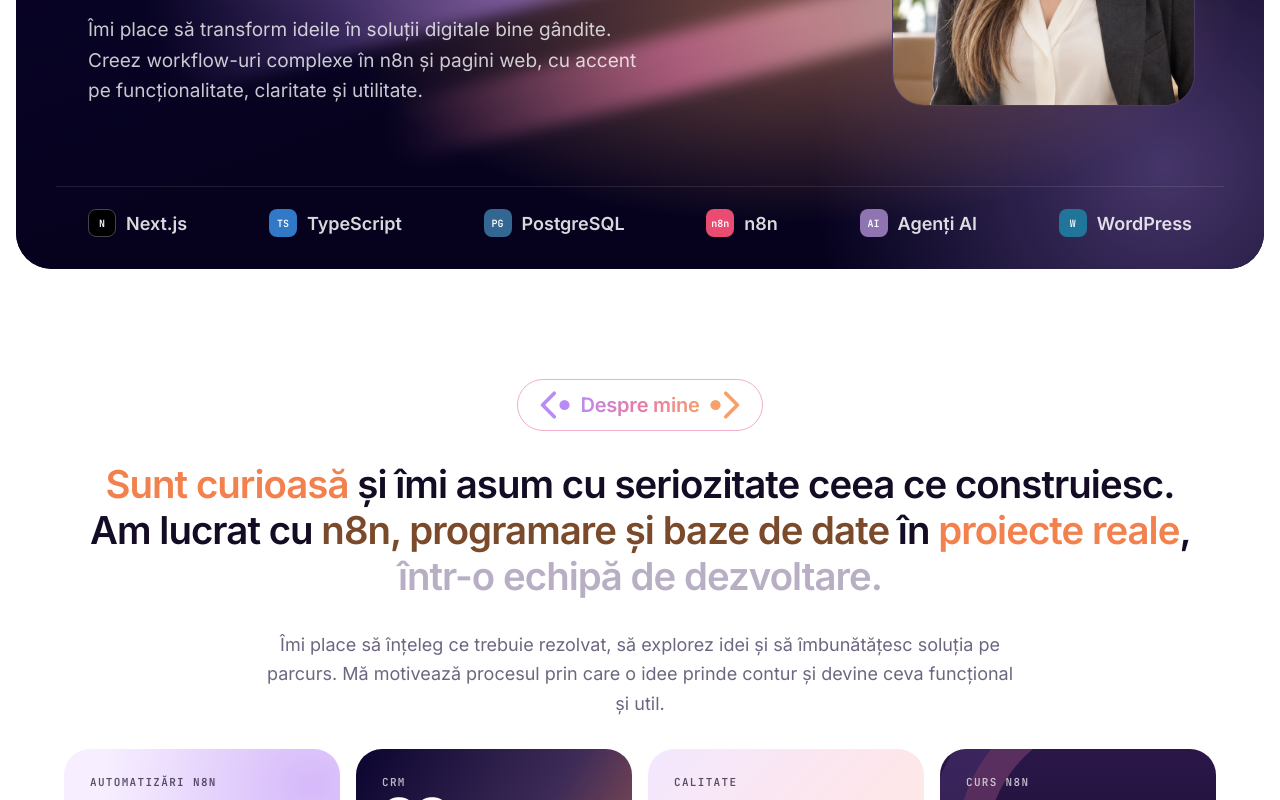
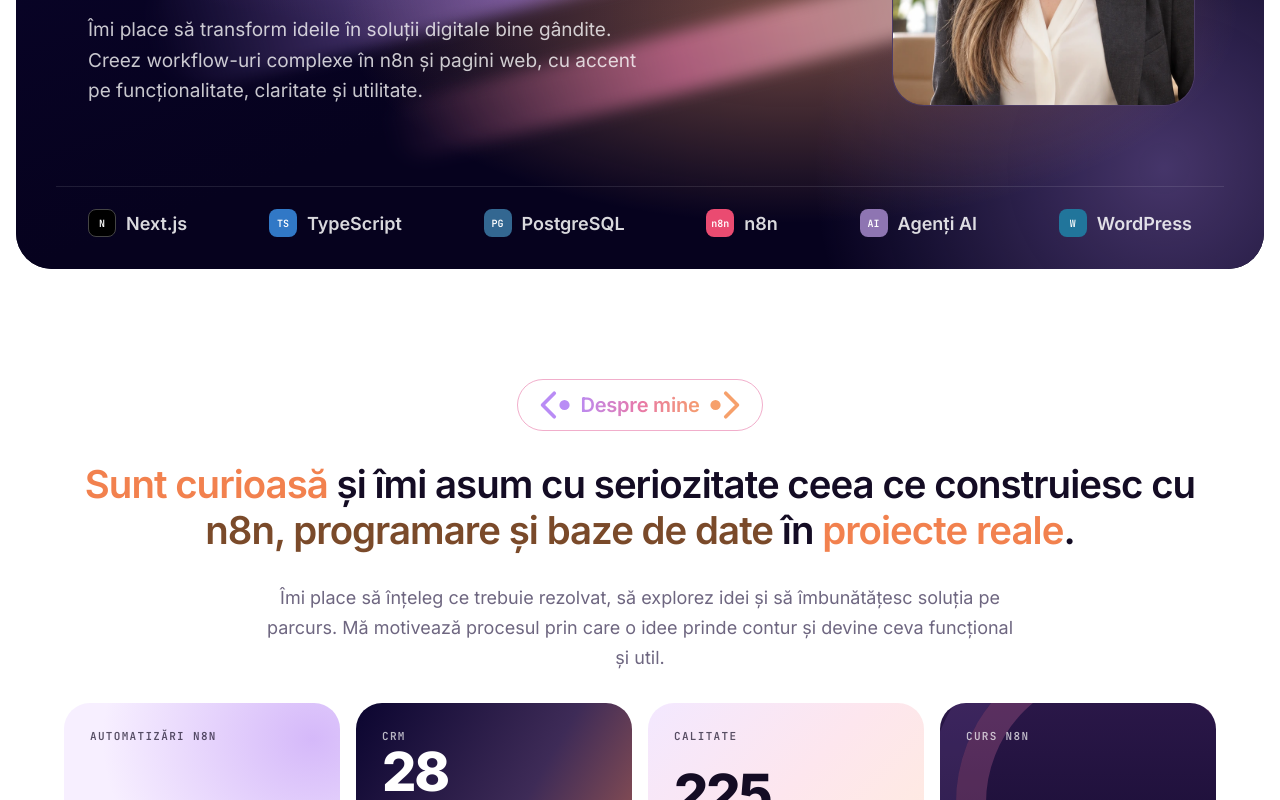
Before and after one commit to cristinabotan/cristinabotan.github.io, a plain HTML site: page index.html in a window 1280 px wide. Shown: the part 420-1220 px from the top of the page. Drawn offline with Linux system fonts and the light colour scheme.

Commit message:
Despre mine: titlu nou
Co-Authored-By: Claude Opus 5.5 <noreply@anthropic.com>

```diff
--- a/index.html
+++ b/index.html
@@ -52,7 +52,7 @@
   <!-- ===== DESPRE ===== -->
   <section class="sec" id="despre" aria-labelledby="despre-t">
     <h2 class="tag-cod" id="despre-t"><svg viewBox="0 0 46 52" aria-hidden="true"><path d="M22 10 L6 26 L22 42" fill="none" stroke="#B98CF5" stroke-width="5" stroke-linecap="round" stroke-linejoin="round"/><circle cx="36" cy="26" r="7" fill="#B98CF5"/></svg><span>Despre mine</span><svg viewBox="14 0 46 52" aria-hidden="true"><circle cx="24" cy="26" r="7" fill="#F6A06B"/><path d="M38 10 L54 26 L38 42" fill="none" stroke="#F6A06B" stroke-width="5" stroke-linecap="round" stroke-linejoin="round"/></svg></h2>
-    <p class="statement"><span class="o">Sunt curioasă</span> și îmi asum cu seriozitate ceea ce construiesc. Am lucrat cu <span class="p">n8n, programare și baze de date</span> în <span class="o">proiecte reale</span>, <span class="g">într-o echipă de dezvoltare.</span></p>
+    <p class="statement"><span class="o">Sunt curioasă</span> și îmi asum cu seriozitate ceea ce construiesc cu <span class="p">n8n, programare și baze de date</span> în <span class="o">proiecte reale</span>.</p>
     <p class="sub">Îmi place să înțeleg ce trebuie rezolvat, să explorez idei și să îmbunătățesc soluția pe parcurs. Mă motivează procesul prin care o idee prinde contur și devine ceva funcțional și util.</p>
     <div class="bento">
       <div class="bc b1"><span class="k">Automatizări n8n</span><div><div class="n">158</div><p>noduri în proiectul meu final: un flux principal și 6 sub-fluxuri pentru stoc, facturi, încasări, salarii și KPI.</p></div></div>
```
